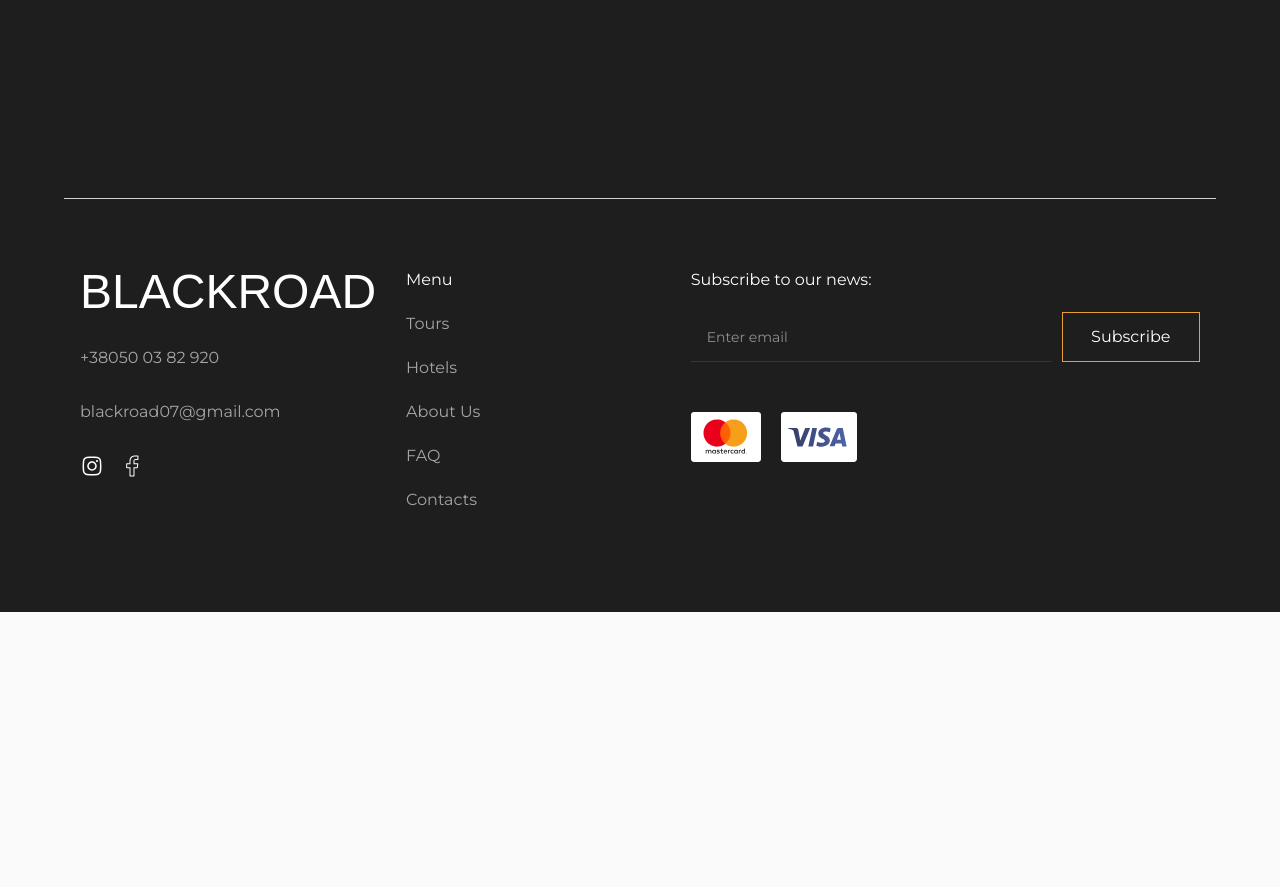
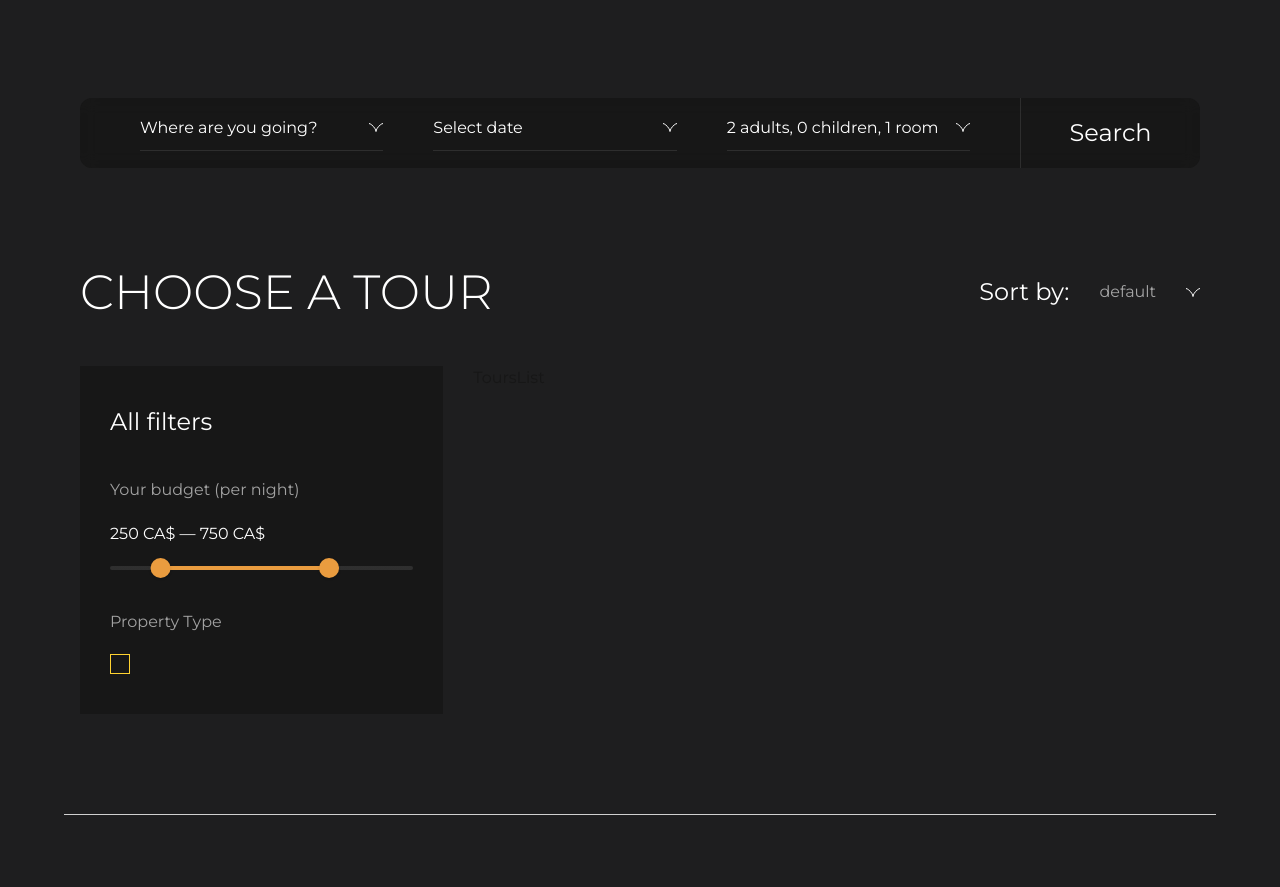
Before and after one commit to summermoved0n/project-Blackroad-Frontend, a Next.js app in the folder my-app/: page /tours in a window 1280 px wide. Shown: the part 802-1689 px from the top of the page. Before the commit the page ends 1414 px from the top, so only its background shows below. Built offline with nearby package versions, Linux system fonts and the light colour scheme; a web font is replaced by a local one.

Commit message:
tours filters

```diff
--- a/my-app/package.json
+++ b/my-app/package.json
@@ -18,6 +18,7 @@
     "react": "19.2.4",
     "react-day-picker": "^9.14.0",
     "react-dom": "19.2.4",
+    "react-range": "^1.10.0",
     "react-redux": "^9.2.0",
     "redux-persist": "^6.0.0",
     "tailwind-merge": "^3.5.0",
--- /dev/null
+++ b/my-app/src/app/components/DualRange.tsx
@@ -0,0 +1,59 @@
+"use client";
+
+import { Range, getTrackBackground } from "react-range";
+import { useState } from "react";
+
+const MIN = 100;
+const MAX = 1000;
+
+export default function DualRange() {
+  const [values, setValues] = useState([250, 750]);
+
+  return (
+    <div className="w-full">
+      <p className="mb-5 text-white">
+        {values[0]} CA$ — {values[1]} CA$
+      </p>
+
+      <Range
+        values={values}
+        step={1}
+        min={MIN}
+        max={MAX}
+        onChange={(vals) => setValues(vals)}
+        renderTrack={({ props, children }) => (
+          <div
+            {...props}
+            className="h-1 w-full rounded-xl"
+            style={{
+              ...props.style,
+              background: getTrackBackground({
+                values,
+                colors: [
+                  "rgba(255, 255, 255, 0.1)",
+                  "#ea9c3f",
+                  "rgba(255, 255, 255, 0.1)",
+                ],
+                min: MIN,
+                max: MAX,
+              }),
+            }}
+          >
+            {children}
+          </div>
+        )}
+        renderThumb={({ props }) => {
+          const { key, ...rest } = props;
+
+          return (
+            <div
+              key={key}
+              {...rest}
+              className="h-5 w-5 rounded-full bg-[#ea9c3f] flex items-center justify-center shadow"
+            ></div>
+          );
+        }}
+      />
+    </div>
+  );
+}
--- /dev/null
+++ b/my-app/src/app/components/Filter.tsx
@@ -0,0 +1,31 @@
+import { Text } from "./Text";
+import DualRange from "./DualRange";
+
+export default function Filter() {
+  return (
+    <div className="py-10 px-7.5 bg-[#171717]">
+      <Text as="h4" color="white" size="md" className="mb-10">
+        All filters
+      </Text>
+
+      <div className="flex flex-col gap-5 mb-10">
+        <Text as="p" color="white60" size="sm">
+          Your budget (per night)
+        </Text>
+
+        <DualRange />
+      </div>
+
+      <div className="flex flex-col gap-5 items-start">
+        <Text as="p" color="white60" size="sm">
+          Property Type
+        </Text>
+
+        <div>
+          <input type="checkbox" className="hidden peer" />
+          <div className="w-5 h-5 border border-amber-300  cursor-pointer peer-checked:bg-orange-500"></div>
+        </div>
+      </div>
+    </div>
+  );
+}
--- a/my-app/src/app/components/HomeHero.tsx
+++ b/my-app/src/app/components/HomeHero.tsx
@@ -3,7 +3,7 @@
 import Image from "next/image";
 import { Text } from "./Text";
 import { Button } from "./Button";
-import HomeHeroForm from "./HomeHeroForm";
+import SearchForm from "./SearchForm";
 import { useRouter } from "next/navigation";
 
 export default function HomeHero() {
@@ -25,7 +25,7 @@ export default function HomeHero() {
         color="white"
         size="lg"
         spacing="sm"
-        className="w-full text-center"
+        className="w-full text-center md:mb-30"
       >
         INSPIRATION IN EVERY JOURNEY
       </Text>
@@ -39,7 +39,7 @@ export default function HomeHero() {
         Book
       </Button>
 
-      <HomeHeroForm />
+      <SearchForm />
     </div>
   );
 }
--- a/my-app/src/app/components/HomeHeroForm.tsx
+++ b/my-app/src/app/components/SearchForm.tsx
@@ -9,12 +9,12 @@ import DatePicker from "./DatePicker";
 import { useState } from "react";
 import { DateRange } from "react-day-picker";
 
-export default function HomeHeroForm() {
+export default function SearchForm() {
   const [pickDate, setPickDate] = useState<DateRange | undefined>();
   const [showModal, setShowModal] = useState(false);
 
   return (
-    <div className="hidden md:pl-10 md:block md:h-17.5 md:w-full xl:pl-15 md:backdrop-blur-sm md:mt-30 rounded-xl md:grid md:grid-cols-[1fr_1fr_1fr_180px] md:gap-12.5">
+    <div className="hidden md:pl-10 md:block md:h-17.5 md:w-full xl:pl-15 md:backdrop-blur-sm rounded-xl md:grid md:grid-cols-[1fr_1fr_1fr_180px] md:gap-12.5">
       <SelectCity />
       <SelectDate setShowModal={setShowModal} pickDate={pickDate} />
       <SelectPeopleAndRooms />
--- /dev/null
+++ b/my-app/src/app/components/ToursList.tsx
@@ -0,0 +1,7 @@
+import React from 'react'
+
+export default function ToursList() {
+  return (
+    <div>ToursList</div>
+  )
+}
--- /dev/null
+++ b/my-app/src/app/components/ToursSearchForm.tsx
@@ -0,0 +1,43 @@
+import { ArrowDownIcon } from "@/lib/icons/ArrowDownIcon";
+import SearchForm from "./SearchForm";
+import { Text } from "./Text";
+import Filter from "./Filter";
+import ToursList from "./ToursList";
+
+export default function ToursSearchForm() {
+  return (
+    <section>
+      <div className="bg-[#171717] rounded-xl md:mb-25">
+        <SearchForm />
+      </div>
+
+      <div className="flex justify-between items-center md:mb-12.5">
+        <Text
+          as="h3"
+          color="white"
+          size="lg"
+          spacing="sm"
+          className="uppercase"
+        >
+          choose a tour
+        </Text>
+        <div className="flex items-center gap-7.5">
+          <Text as="p" color="white" size="md">
+            Sort by:
+          </Text>
+
+          <Text as="p" color="white60" size="sm">
+            default
+          </Text>
+
+          <ArrowDownIcon />
+        </div>
+      </div>
+
+      <div className="grid md:grid-cols-[1fr_2fr] md:gap-7.5">
+        <Filter />
+        <ToursList />
+      </div>
+    </section>
+  );
+}
--- a/my-app/src/app/tours/page.tsx
+++ b/my-app/src/app/tours/page.tsx
@@ -1,10 +1,13 @@
 import ToursHero from "../components/ToursHero";
+import ToursSearchForm from "../components/ToursSearchForm";
 
 export default function page() {
   return (
     <main>
       <ToursHero />
-      <div className="bg-[#1e1e1f] py-25 px-20"></div>
+      <div className="bg-[#1e1e1f] py-25 px-20">
+        <ToursSearchForm />
+      </div>
     </main>
   );
 }
--- a/my-app/src/lib/icons/MinusIcon.tsx
+++ b/my-app/src/lib/icons/MinusIcon.tsx
@@ -1,10 +1,10 @@
-export const MinusIcon = () => {
+export const MinusIcon = ({ color = "black" }: { color?: string }) => {
   return (
     <svg
       width="16"
       height="16"
       viewBox="0 0 16 16"
-      fill="black"
+      fill={color}
       xmlns="http://www.w3.org/2000/svg"
     >
       <rect
@@ -12,7 +12,7 @@ export const MinusIcon = () => {
         width="1"
         height="16"
         transform="rotate(-90 0 8.5)"
-        fill="black"
+        fill={color}
       />
     </svg>
   );
```
Also changed, not shown: 1 other file (tests, documents, lock files or other folders).
